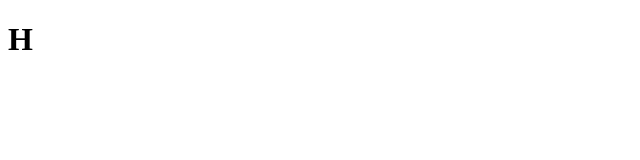
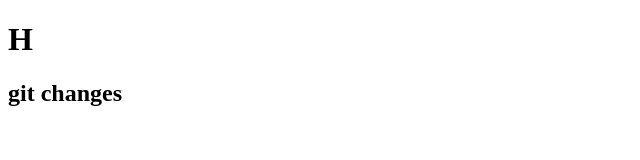
Before and after one commit to johnfrancisbonifacio/git-tutorial, a plain HTML site: page index.html in a window 1280 px wide. Shown: the whole page, without its empty margins (0-640 px from the left). Drawn offline with Linux system fonts and the light colour scheme.

Commit message:
updated h2 tag

```diff
--- a/index.html
+++ b/index.html
@@ -8,5 +8,6 @@
 </head>
 <body>
     <h1>H</h1>
+    <h2>git changes</h2>
 </body>
 </html>
```
